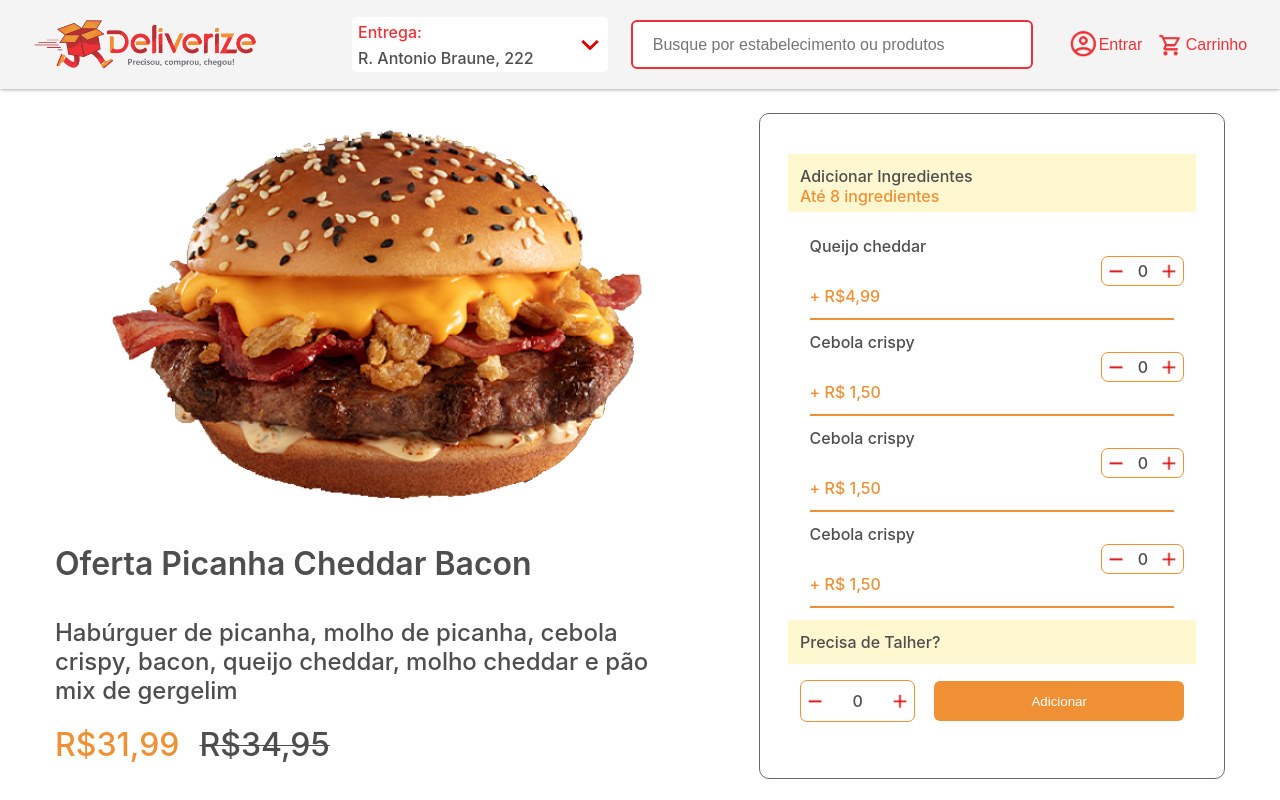
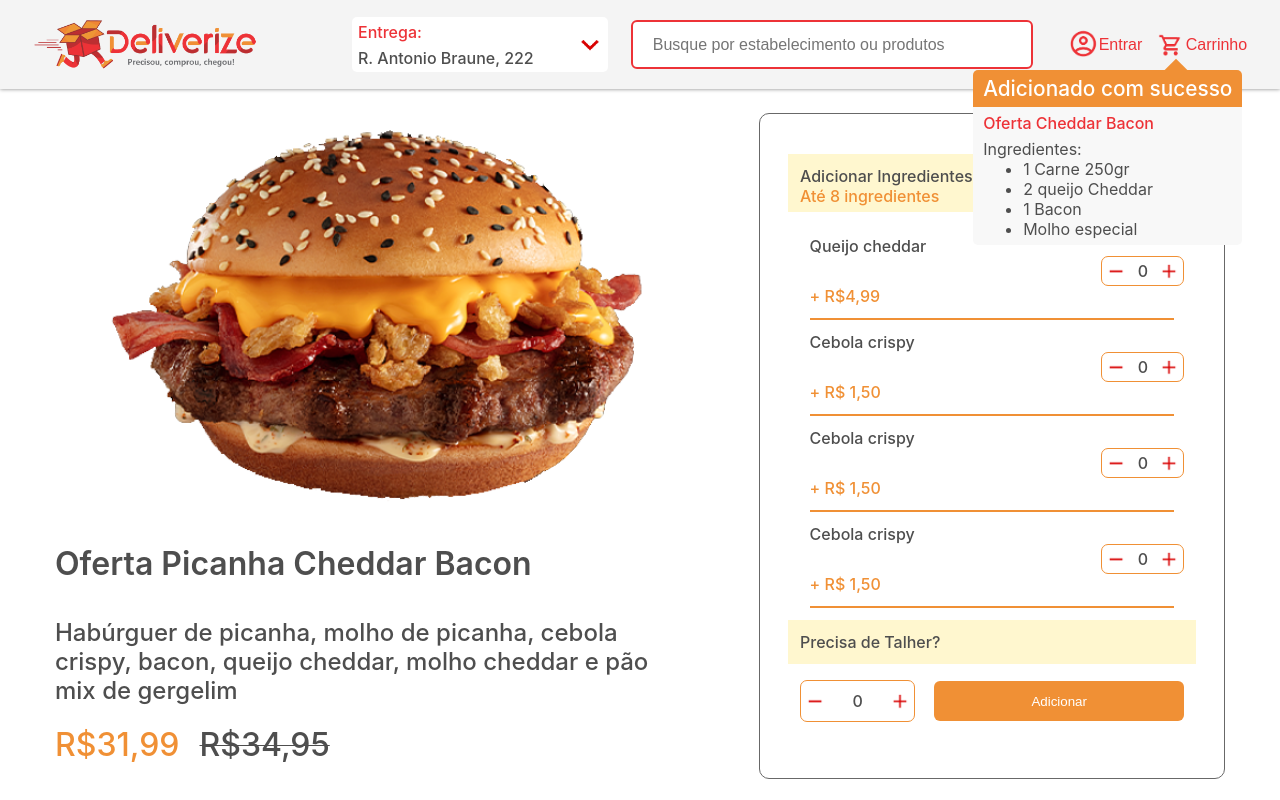
Before and after one commit to NLav/Teamsoft-join-frontend, a React (Create React App) app: page / in a window 1280 px wide. Built offline with nearby package versions, Linux system fonts and the light colour scheme.

Commit message:
Componente Popover adicionado ao componente Navbar

```diff
--- a/src/components/Navbar/navbar.jsx
+++ b/src/components/Navbar/navbar.jsx
@@ -1,5 +1,6 @@
 import React from 'react';
 import { AddressSelector } from '../AddressSelector/addressSelector';
+import { Popover } from '../Popover/popover';
 import './navbar.css';
 
 export function Navbar() {
@@ -26,6 +27,7 @@ export function Navbar() {
           <img className='navbar__item-link__img' src='/Images/ic_cart.png' alt='carrinho icone' />
           Carrinho
         </button>
+        <Popover />
       </div>
     </div>
   );
```
